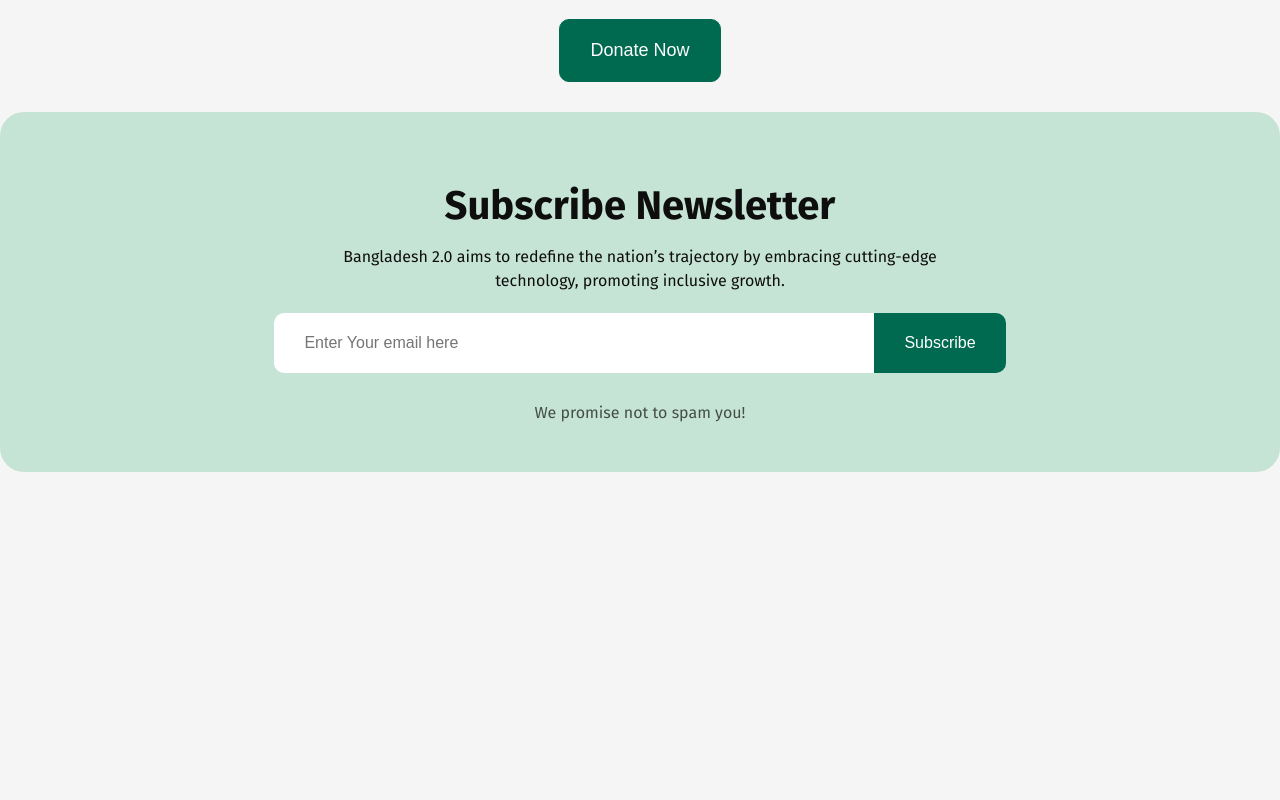
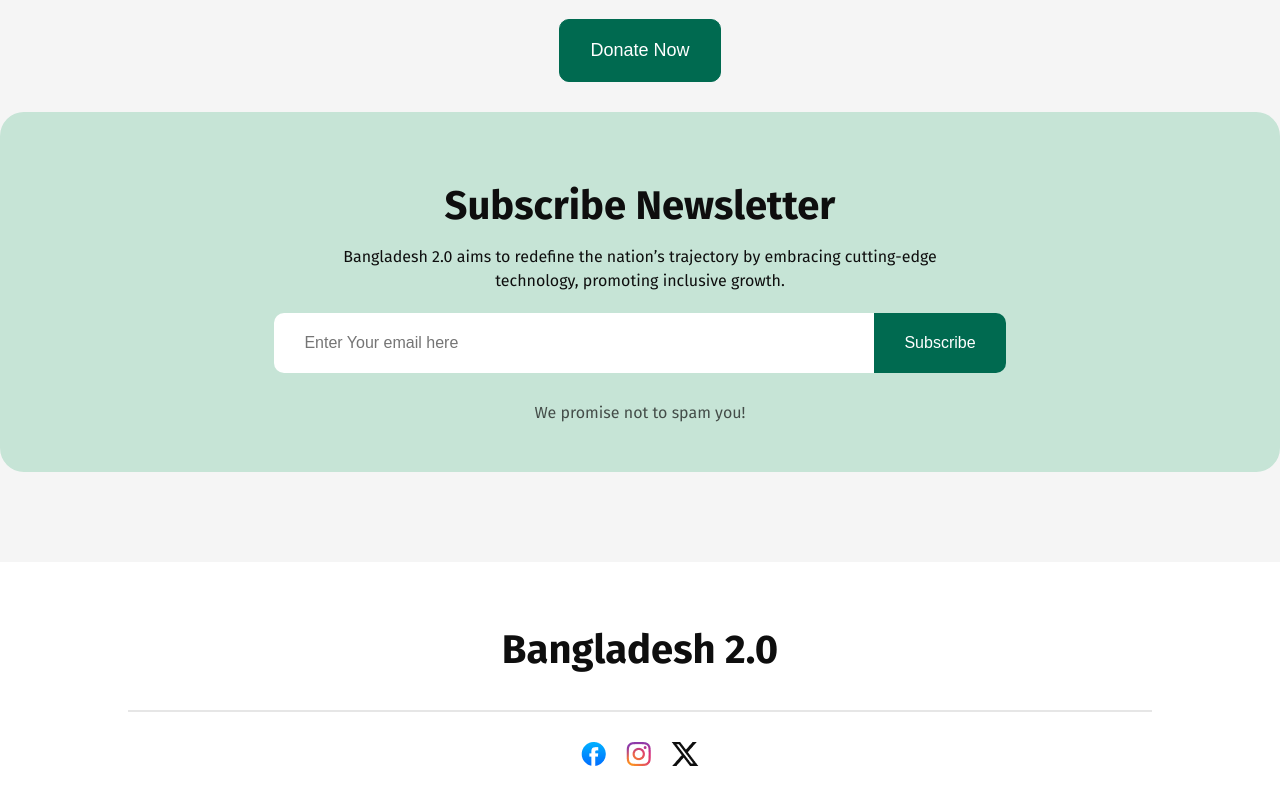
Before and after one commit to rakibhasansohag/a01-bangladesh-2.0, a plain HTML site: page index.html in a window 1280 px wide. Shown: the part 4320-5120 px from the top of the page. Before the commit the page ends 4792 px from the top, so only its background shows below. Drawn offline with Linux system fonts and the light colour scheme.

Commit message:
footer part finished

```diff
--- a/index.html
+++ b/index.html
@@ -386,6 +386,25 @@
 			<h4>We promise not to spam you!</h4>
 		</section>
 	</main>
+	<!-- Footer Section -->
+	<footer class="">
+		<div class="container">
+
+			<div class="section-title">
+				<h1>Bangladesh 2.0</h1>
+			</div>
+			<div class="line"></div>
+			<div class="social-icons">
+				<ul>
+					<li><a href="www.facebook.com"><img src="assets/facebook.png" alt="facebook"></a></li>
+
+					<li><a href="www.instagram.com"><img src="assets/instagram.png" alt="instagram"></a></li>
+
+					<li><a href="www.twitter.com"><img src="assets/x.png" alt=""></a></li>
+				</ul>
+			</div>
+		</div>
+	</footer>
 </body>
 
 </html>
--- a/styles/style.css
+++ b/styles/style.css
@@ -548,3 +548,29 @@ body {
 	opacity:.7;
 	margin-top: 30px;
 }
+
+/* Footer Section */
+footer {
+	background-color: #fff;
+	text-align: center;
+	margin:0;
+	padding: 30px 0;
+	margin-top: 90px;
+}
+
+.line {
+	width:80%;
+	margin: 0 auto;
+	border: 1px solid #0E0E0E1A;
+}
+
+.social-icons {
+	margin-top: 30px;
+}
+
+.social-icons ul {
+	display: flex;
+	justify-content: center;
+	align-items: center;
+	gap: 20px;
+}
```
